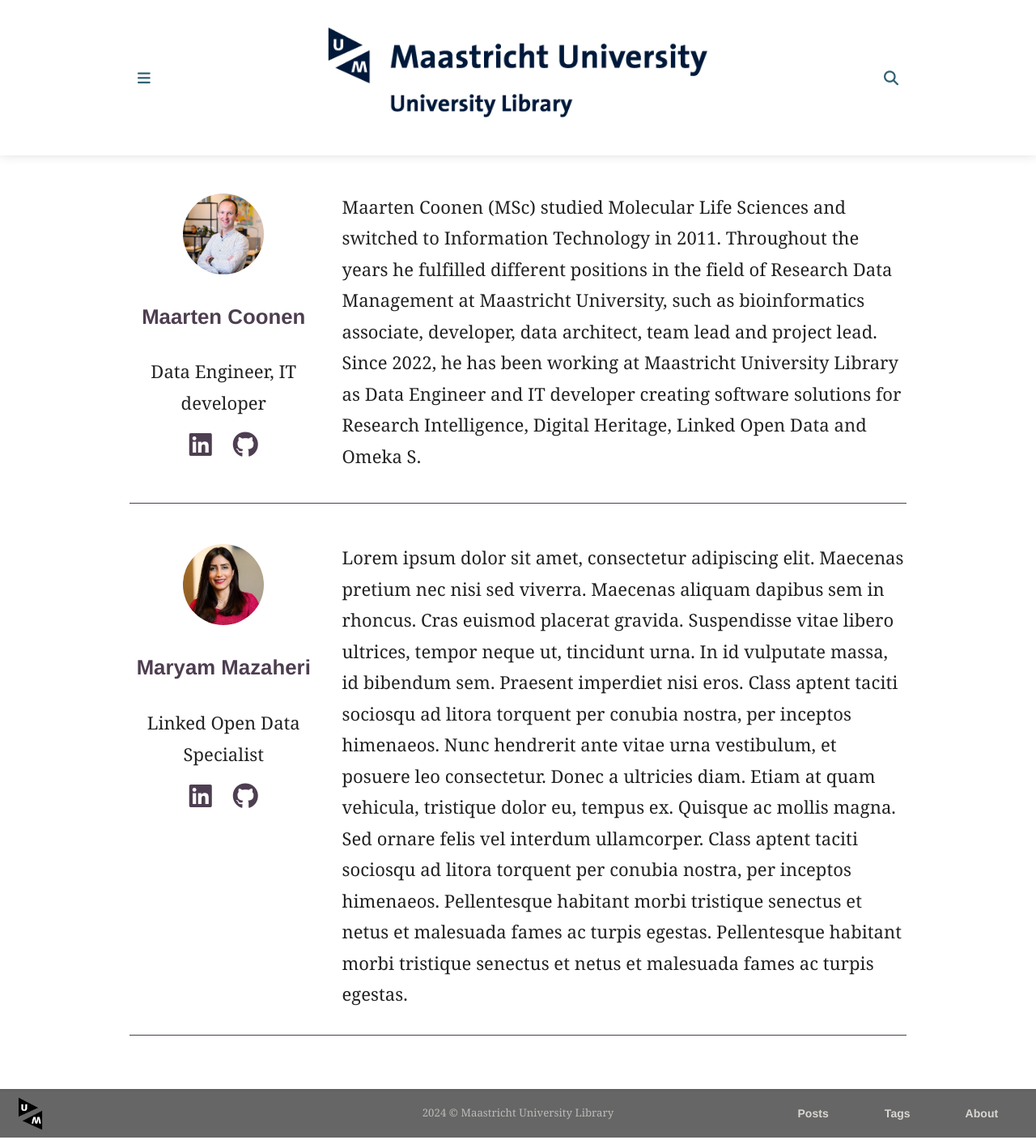
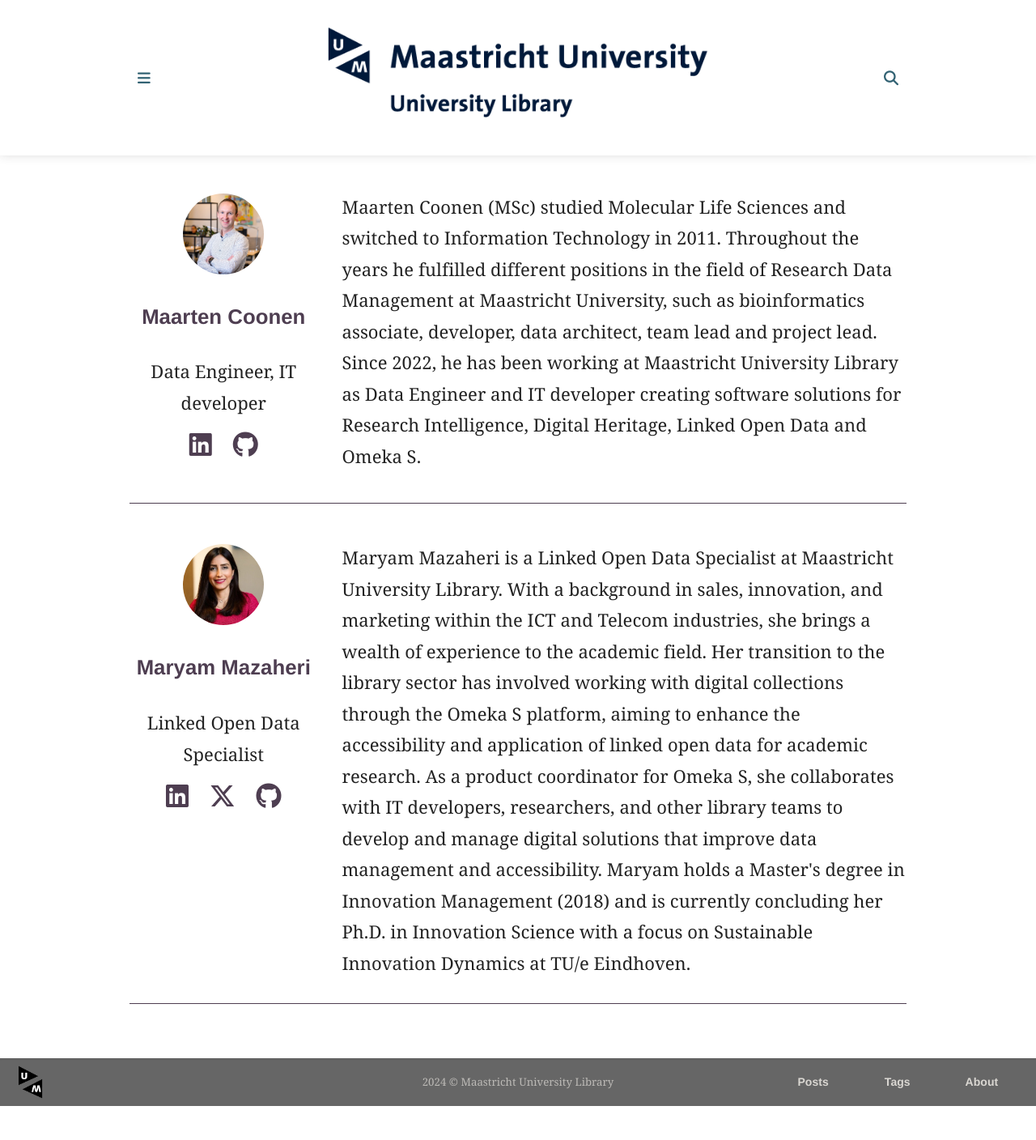
Before and after one commit to MaastrichtU-Library/tech-talk, a Jekyll site: the page built from _pages/our-authors.html, in a window 1280 px wide. Shown: the whole page at 81% size. Built offline with Jekyll 4.4.1, drawn with Linux system fonts in a browser that asks for light colours; some web fonts are replaced; after the commit the page ends 1370 px from its top, so only the background shows below that.

Commit message:
Updated bio

```diff
--- a/_pages/our-authors.html
+++ b/_pages/our-authors.html
@@ -48,7 +48,7 @@
 <!--        <li class="facebook"><a class="facebook" href="https://facebook.com/yourname" target="_blank"><i class="fa-brands fa-facebook"></i></a></li>-->
 <!--        <li class="instagram"><a class="instagram" href="https://www.instagram.com/yourname" target="_blank"><i class="fa-brands fa-instagram"></i></a></li>-->
     <li class="linkedin"><a class="linkedin" href="https://www.linkedin.com/in/maryam-mazaheri/" target="_blank"><i class="fa-brands fa-linkedin"></i></a></li>
-<!--        <li class="twitter"><a class="twitter" href="https://x.com/yourname" target="_blank"><i class="fa-brands fa-x-twitter"></i></a></li>-->
+    <li class="twitter"><a class="twitter" href="https://x.com/MMazaheri_UB" target="_blank"><i class="fa-brands fa-x-twitter"></i></a></li>
 <!--        <li class="youtube"><a class="youtube" href="https://www.youtube.com/channel/yourname" target="_blank"><i class="fa-brands fa-youtube"></i></a></li>-->
     <li class="github"><a class="github" href="https://github.com/MaryamUB" target="_blank"><i class="fa-brands fa-github"></i></a></li>
 <!--    <li class="email"><a class="email" href="mailto:your<dot>name<at>domain<dot>.org"><i class="fa fa-envelope-open-text"></i></a></li>-->
@@ -56,15 +56,14 @@
 </section>
 <section class="authors-body">
     <p>
-        Lorem ipsum dolor sit amet, consectetur adipiscing elit. Maecenas pretium nec nisi sed viverra. Maecenas
-        aliquam dapibus sem in rhoncus. Cras euismod placerat gravida. Suspendisse vitae libero ultrices, tempor neque ut,
-        tincidunt urna. In id vulputate massa, id bibendum sem. Praesent imperdiet nisi eros. Class aptent taciti
-        sociosqu ad litora torquent per conubia nostra, per inceptos himenaeos. Nunc hendrerit ante vitae urna vestibulum,
-        et posuere leo consectetur. Donec a ultricies diam. Etiam at quam vehicula, tristique dolor eu, tempus ex.
-        Quisque ac mollis magna. Sed ornare felis vel interdum ullamcorper. Class aptent taciti sociosqu ad litora
-        torquent per conubia nostra, per inceptos himenaeos. Pellentesque habitant morbi tristique senectus et netus
-        et malesuada fames ac turpis egestas. Pellentesque habitant morbi tristique senectus et netus et malesuada
-        fames ac turpis egestas.
+        Maryam Mazaheri is a Linked Open Data Specialist at Maastricht University Library. With a background in sales,
+        innovation, and marketing within the ICT and Telecom industries, she brings a wealth of experience to the
+        academic field. Her transition to the library sector has involved working with digital collections through the
+        Omeka S platform, aiming to enhance the accessibility and application of linked open data for academic research.
+        As a product coordinator for Omeka S, she collaborates with IT developers, researchers, and other library teams
+        to develop and manage digital solutions that improve data management and accessibility. Maryam holds a Master's
+        degree in Innovation Management (2018) and is currently concluding her Ph.D. in Innovation Science with a focus
+        on Sustainable Innovation Dynamics at TU/e Eindhoven.
     </p>
 </section>
 </div> <!-- End authors-container -->
```
